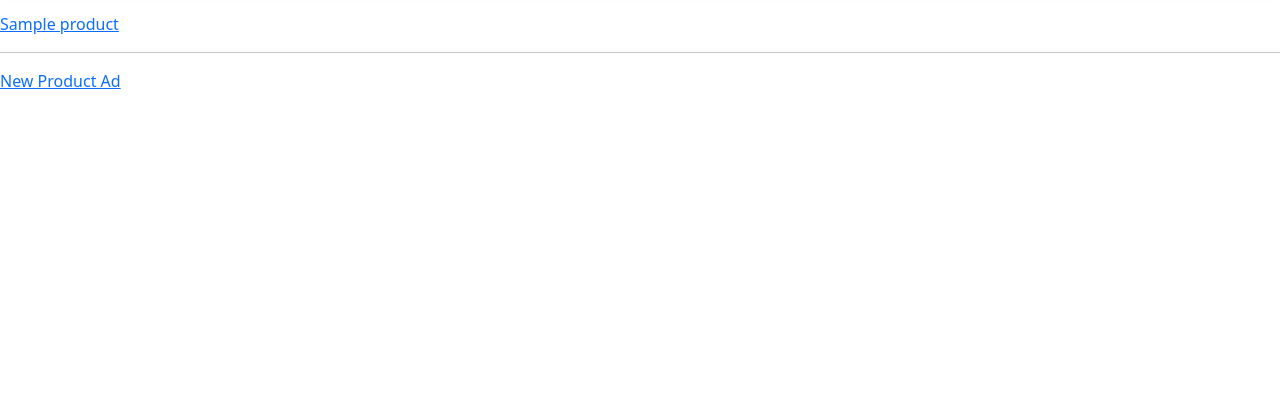
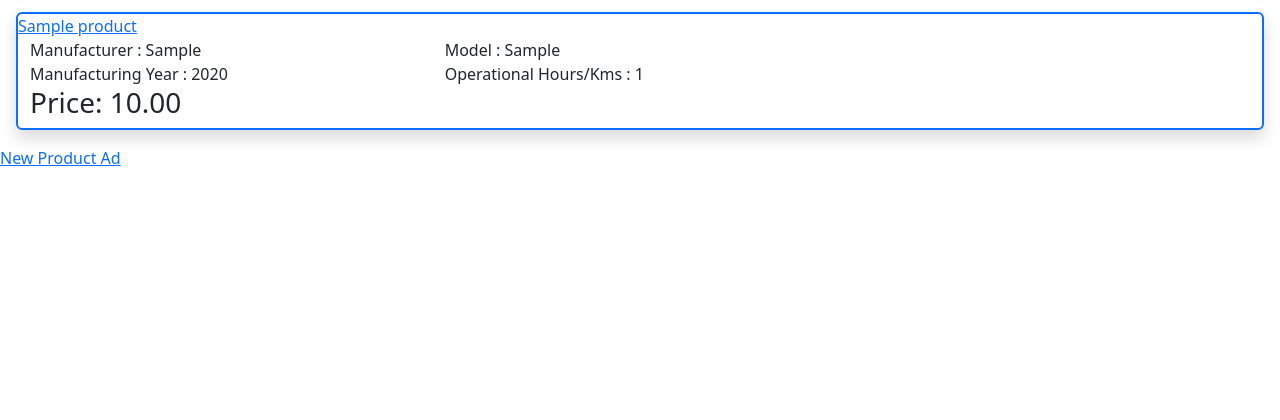
Before and after one commit to Arslanbaig84/b2bsolutions, a Django app: page /products/ in a window 1280 px wide. Shown: the part 272-692 px from the top of the page. Run offline with Django 4.2, Linux system fonts and the light colour scheme; tables that the repository leaves empty hold one stand-in row (values such as "Sample post"); parts of the project's set-up code (start-up, migrations or seed data) failed here and were passed over; some libraries are stand-ins or nearby versions.

Commit message:
UI changes

```diff
--- a/products/templates/products/products.html
+++ b/products/templates/products/products.html
@@ -7,14 +7,31 @@ Products
     <hr>
     {% if products %}
         {% for product in products %}
-            <a href="{% url 'product' product.uid %}">
-                {{product.product_name}}
-            </a>
-            <hr>
+            <div class="border border-primary border-2 shadow m-3 rounded">
+                <a href="{% url 'product' product.uid %}">
+                    {{product.product_name}}
+                </a>
+                <div class="container-fluid">
+                    <div class="row d-flex align-items-start">
+                        <span class="col-4">Manufacturer : {{product.product_brand}}</span>
+                        <span class="col-4">Model : {{product.product_model}}</span>
+                    </div>
+                </div>
+                <div class="container-fluid">
+                    <div class="row d-flex align-items-start">
+                        <span class="col-4">Manufacturing Year : {{product.manufacturing_year}}</span>
+                        <span class="col-4">Operational Hours/Kms : {{product.hours_operation}}</span>
+                    </div>
+                </div>
+                <div class="container-fluid">
+                    <div class="row d-flex align-items-start">
+                        <h3 class="col-4">Price: {{product.product_price}}</h3>
+                    </div>
+                </div>
+            </div>
         {% endfor %}
     {% else %}
         <h1>No Products to Display</h1>
     {% endif %}
-
     <a href="{% url 'product_form' %}">New Product Ad</a>
 {% endblock %}
```
Also changed, not shown: users/templates/users/users.html (+8 -2 lines).
